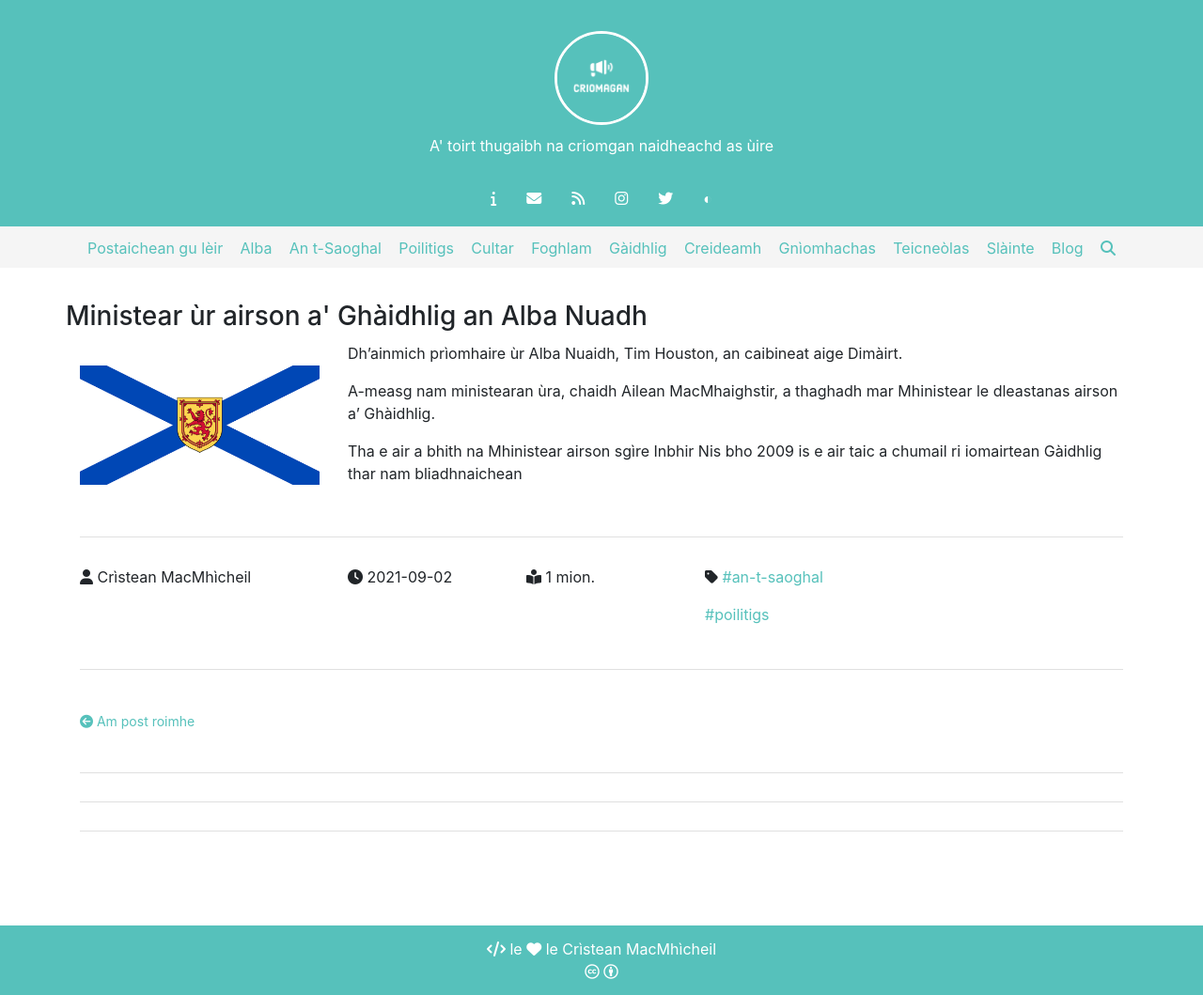
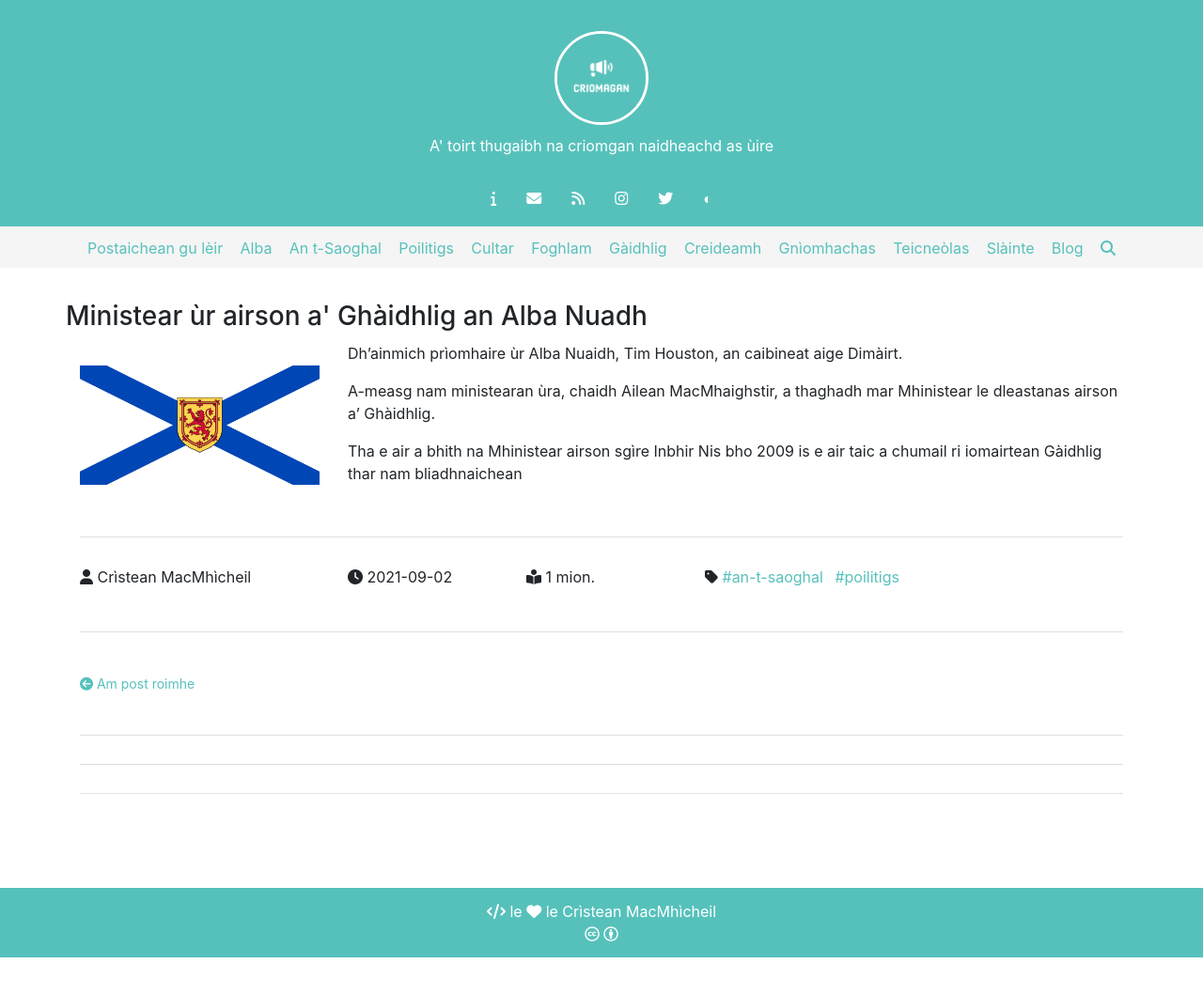
Before and after one commit to criomagan/criomagan.github.io, a Jekyll site: the page built from _posts/2021-09-02-ministear-ur-airson-a-ghaidhlig-an-alba-nuadh.md, in a window 1280 px wide. Shown: the whole page at 94% size. Built offline with Jekyll 4.4.1, drawn with Linux system fonts in a browser that asks for light colours; nearby versions of some CDN libraries; comment, search, counter and statistics services are not loaded; after the commit the page ends 1019 px from its top, so only the background shows below that.

Commit message:
Update post.html

```diff
--- a/_layouts/post.html
+++ b/_layouts/post.html
@@ -36,10 +36,10 @@ layout: default
         </span></p>
       </div>
       <div class="col-md-5">
-        <p><i class="fa fa-tag"></i> {% for category in page.categories %}
+        <i class="fa fa-tag"></i> {% for category in page.categories %}
           <a class="post-category-link" href="{{ site.baseurl }}/roinn-seorsa/{{ category }}">
             #{{ category }}
-          </a></p>
+          </a>
         {% endfor %}
       </div>
     </div>
```
